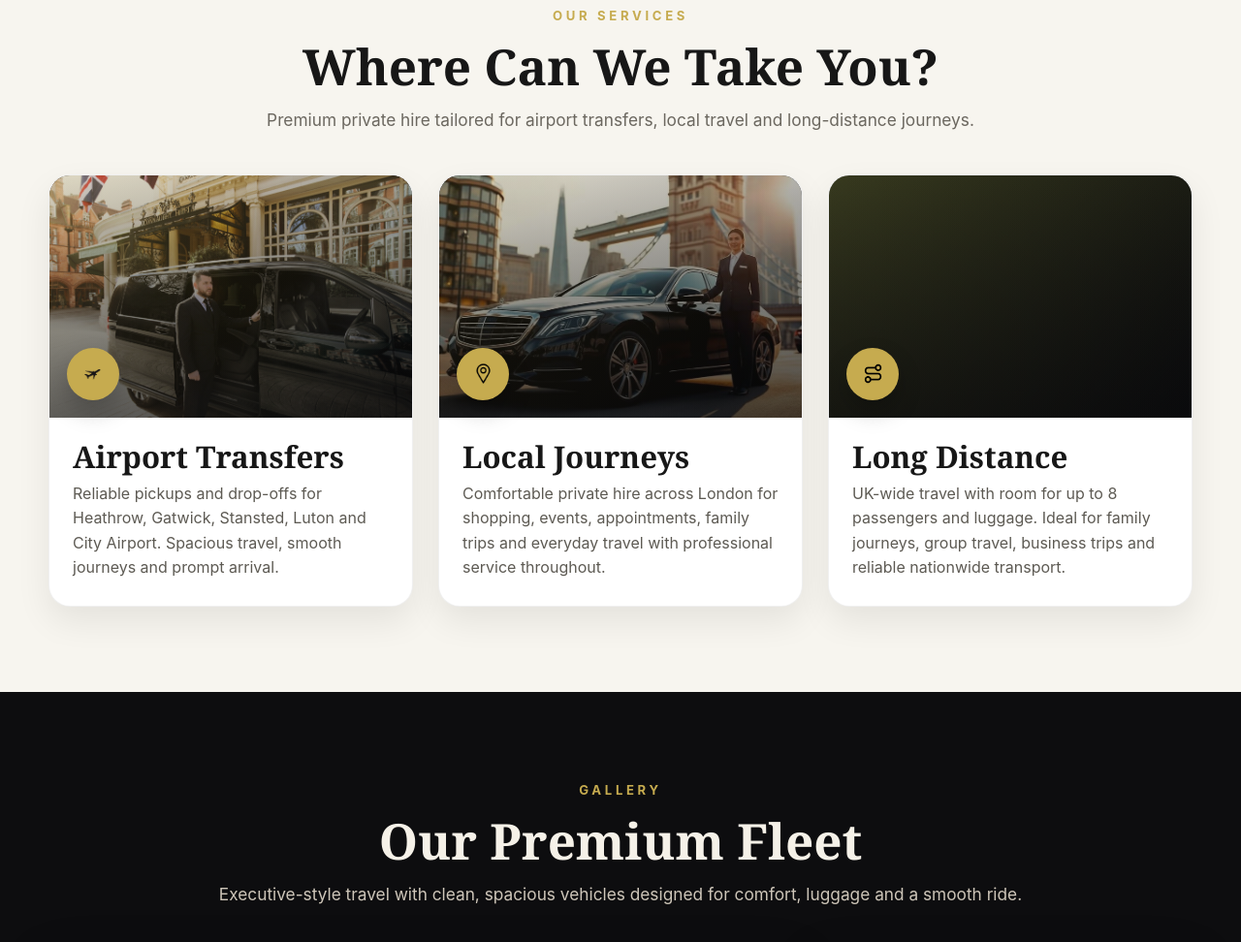
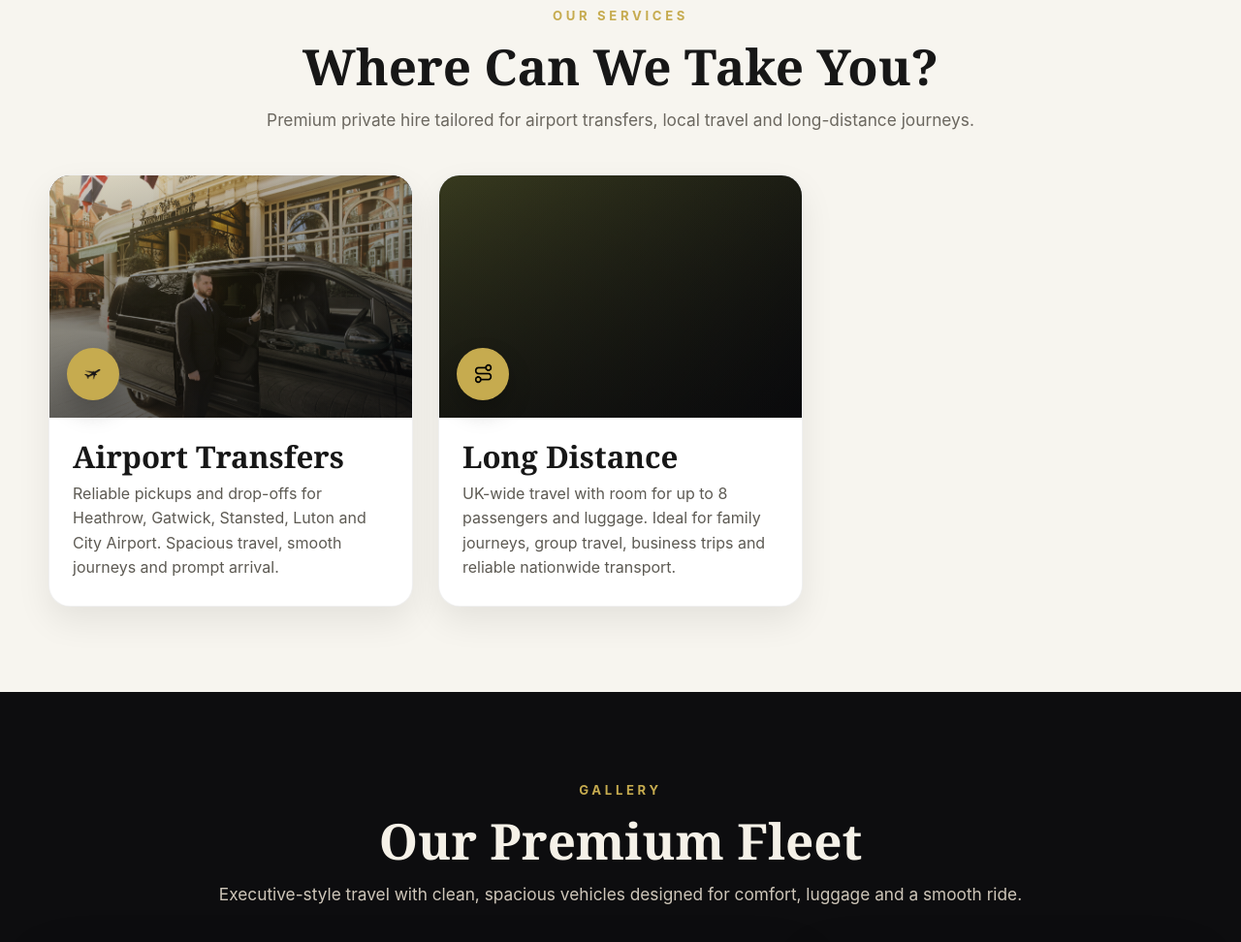
Before and after one commit to AkilMub/amazingcar, a plain HTML site: page index.html in a window 1280 px wide. Shown: the part 922-1894 px from the top of the page at 97% size. Drawn offline with Linux system fonts and the light colour scheme.

```diff
--- a/index.html
+++ b/index.html
@@ -819,21 +819,6 @@
           </article>
 
           <article class="service-card">
-            <div class="service-media local">
-              <div class="media-badge">
-                <img class="badge-local" src="location.png" alt="Local journeys icon" />
-              </div>
-            </div>
-            <div class="service-body">
-              <h3>Local Journeys</h3>
-              <p>
-                Comfortable private hire across London for shopping, events, appointments, family trips
-                and everyday travel with professional service throughout.
-              </p>
-            </div>
-          </article>
-
-          <article class="service-card">
             <div class="service-media long">
               <div class="media-badge">
                 <img class="badge-long" src="longdist.png" alt="Long distance icon" />
```
